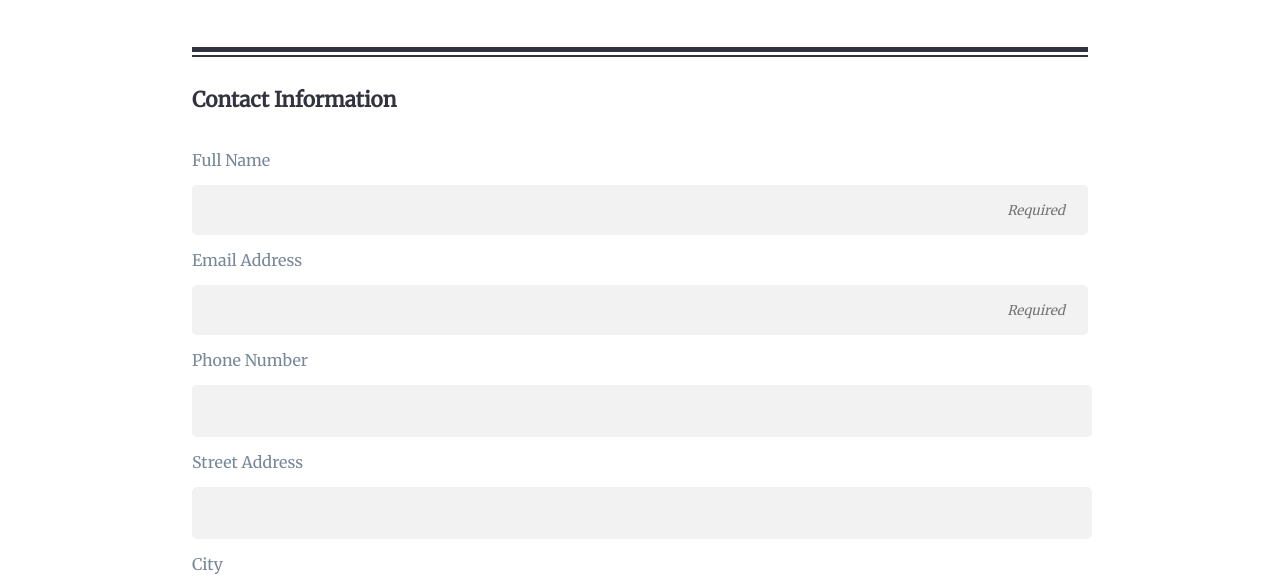
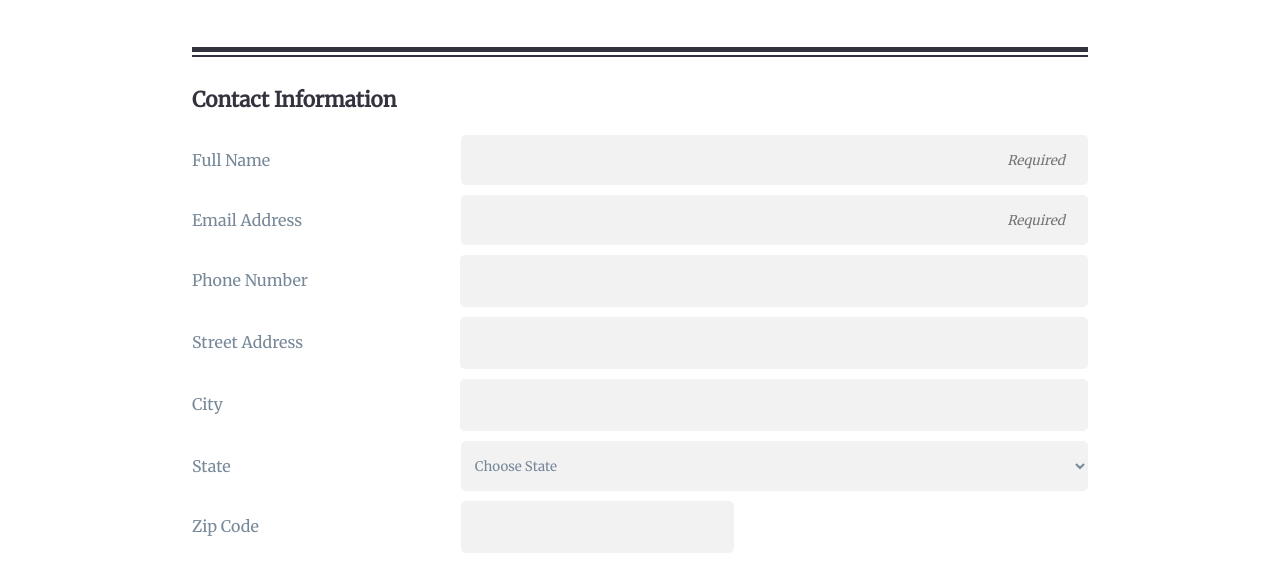
Before and after one commit to charlesseymour/Treehouse-FEWD-Techdegree-Project-3, a plain HTML site: page index.html in a window 1280 px wide. Shown: the part 200-786 px from the top of the page. Drawn offline with Linux system fonts and the light colour scheme.

Commit message:
768px media query for form

```diff
--- a/css/styles.css
+++ b/css/styles.css
@@ -165,4 +165,23 @@ footer {
     margin-top: 50px;
   }
 
+  .row {
+    display: flex;
+    margin-bottom: 10px;
+  }
+
+  .row label {
+    flex-basis: 30%;
+  }
+
+  .row input,
+  .row select {
+    flex-basis: 70%;
+  }
+
+  #zip {
+    flex-basis: 30%;
+  }
+
+
 }
--- a/index.html
+++ b/index.html
@@ -25,16 +25,27 @@
         <form action="index.html" method="post">
           <fieldset id="contact_fieldset">
           <legend>Contact Information</legend>
+          <div class="row">
             <label for="name">Full Name</label>
             <input type="text" id="name" name="user_name" placeholder="Required&nbsp;">
+          </div>
+          <div class="row">
             <label for="email">Email Address</label>
             <input type="email" id="email" name="user_email" placeholder="Required&nbsp;">
+          </div>
+          <div class="row">
             <label for="phone">Phone Number</label>
             <input type="text" id="phone" name="user_phone">
+          </div>
+          <div class="row">
             <label for="address">Street Address</label>
             <input type="text" id="address" name="user_address">
+          </div>
+          <div class="row">
             <label for="city">City</label>
             <input type="text" id="city" name="user_city">
+          </div>
+          <div class="row">
             <label for="state">State</label>
             <select id="state" name="user_state">
               <option value="" disabled selected>Choose State</option>
@@ -90,8 +101,11 @@
               <option value="WI">Wisconsin</option>
               <option value="WY">Wyoming</option>
             </select>
+          </div>
+          <div class="row">
             <label for="zip">Zip Code</label>
             <input type="text" id="zip" name="user_zip">
+          </div>
           </fieldset>
           <hr>
           <fieldset id="newsletter_fieldset">
```
Lines whose indentation alone changed are shown as unchanged.
